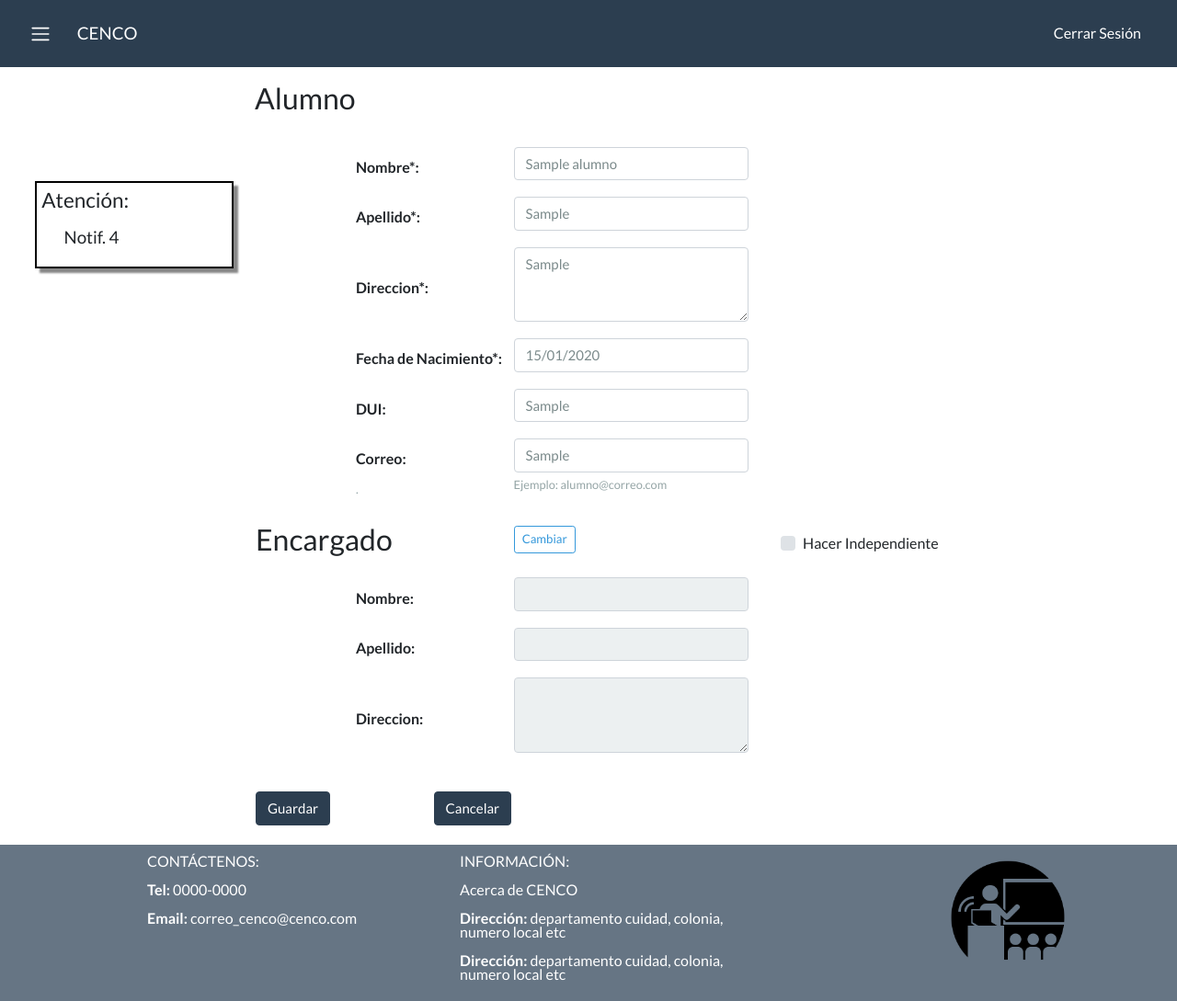
After one commit to robCastro/academica_cenco, a Django app: a page that uses templates/modulo_alumnos/modificar_alumno2.html in a window 1280 px wide. The commit adds this page. Shown: the whole page at 92% size. Run offline with Django 3.2, Linux system fonts and the light colour scheme; tables that the repository leaves empty hold one stand-in row (values such as "Sample post"); some libraries are stand-ins or nearby versions.

Commit message:
Avance de Pantalla Mod Alumno

```diff
--- a/apps_cenco/modulo_alumnos/urls.py
+++ b/apps_cenco/modulo_alumnos/urls.py
@@ -10,4 +10,5 @@ urlpatterns = [
     url(r'^misdatos/$', views.ver_alumno_propio, name="ver_alumno_propio"),
     url(r'^insertarAlum/$', views.inscribirAlumno, name="InsertarAlumnoV2"),
     url(r'^registrarEncargado/$',views.registrarEncargado, name="RegistrarEncargado"),
+    url(r'^modificarAlum/(?P<id_alumno>\d+)$', views.modificar_alumno2, name="modificar_alumnoV2"),
 ]
--- a/apps_cenco/modulo_alumnos/views.py
+++ b/apps_cenco/modulo_alumnos/views.py
@@ -436,3 +436,23 @@ def generarUsuario(nom, ape):
         cant = cant + 1
     usuario = str(usu) + str(cant)
     return usuario
+
+def modificar_alumno2(request, id_alumno):
+    try:
+        alumno = Alumno.objects.get(codigo = id_alumno)
+    except Alumno.DoesNotExist:
+        return Http404("Alumno no existe")
+
+    fechaFormatoEspecial =  alumno.fechaNacimiento.strftime("%d/%m/%Y")
+    cantidadtelefonos = Telefono.objects.filter(alumno=alumno).count()
+    hoy = datetime.now()
+    esMenor = hoy.year < alumno.fechaNacimiento.year + 18 or hoy.month < alumno.fechaNacimiento.month or hoy.day < alumno.fechaNacimiento.day
+    context = {
+        "alumno" : alumno,
+        "fechaNac" : fechaFormatoEspecial,
+        "notifTelefono" : cantidadtelefonos == 0,
+        "notifDui" : not esMenor and alumno.dui == "",
+        "notifCorreo" : alumno.correo == "",
+        "esDependiente" : alumno.encargado != None,
+    }
+    return render(request, "modulo_alumnos/modificar_alumno2.html", context)
--- /dev/null
+++ b/static/js/modificar_alumnos2.js
@@ -0,0 +1,62 @@
+var mostrandoComparacion;
+
+$( function() {
+    $( "#txtFechaNacAlumno" ).datepicker({
+        dateFormat: "dd/mm/yy",     //display de la fecha
+        altFormat: "yy-mm-dd",      //manejo para backend (NO FUNCIONA), se manda como dateFormat
+        minDate: "-90Y",
+        yearRange: "-90:+1",
+        monthNames: [ "Enero","Febrero","Marzo","Abril","Mayo","Junio","Julio","Agosto","Septiembre","Octubre","Noviembre","Diciembre"],
+        monthNamesShort: [ "Ene","Feb","Mar","Abr","May","Jun","Jul","Ago","Sep","Oct","Nov","Dic"],
+        dayNamesMin: [ "Do", "Lu", "Ma", "Mi", "Ju", "Vi", "Sa" ],
+        changeMonth: true,
+        changeYear: true,
+    });
+} );
+
+function cambiarEncargado(){
+    if(mostrandoComparacion){
+        document.getElementById('linkCambiar').innerText = "Cambiar";
+        document.getElementById('tableBusquedaEnc').hidden = true;
+        document.getElementById('cambiarEncargado').hidden = true;
+        document.getElementById('datosEncargado').hidden = false;
+        mostrandoComparacion = false;
+    }
+    else {
+        document.getElementById('linkCambiar').innerText = "Deshacer";
+        document.getElementById('tableBusquedaEnc').hidden = false;
+        document.getElementById('cambiarEncargado').hidden = false;
+        document.getElementById('datosEncargado').hidden = true;
+        mostrandoComparacion = true;
+    }
+}
+
+function asignarEncargado(){
+    if(mostrandoComparacion){
+        document.getElementById('linkAsignarEnc').innerText = "Asignar Encargado";
+        document.getElementById('asignarEncargado').hidden = true;
+        document.getElementById('tableBusquedaEnc').hidden = true;
+        document.getElementById('datosEncargado').hidden = true;
+        mostrandoComparacion = false;
+    }
+    else {
+        document.getElementById('linkAsignarEnc').innerText = "Cancelar";
+        document.getElementById('asignarEncargado').hidden = false;
+        document.getElementById('tableBusquedaEnc').hidden = false;
+        document.getElementById('datosEncargado').hidden = false;
+        mostrandoComparacion = true;
+    }
+}
+
+window.onload = function () {
+
+    //para facilitar control de comparacion de encargados
+    mostrandoComparacion = false;
+
+
+    //para evitar que link desplace pantalla hacia arriba
+    /*document.getElementById('linkCambiar').addEventListener("click", function (event) {
+        cambiarEncargado();
+        event.preventDefault();
+    });*/
+};
--- a/templates/modulo_alumnos/inscribir_alumnos.html
+++ b/templates/modulo_alumnos/inscribir_alumnos.html
@@ -9,8 +9,10 @@
     <script src="{% static 'js/jquery.min.js' %}" xmlns="http://www.w3.org/1999/html"></script>
     <script src="{% static 'js/crear_encargado2.js' %}"></script>
 
+    <!-- Necesarios para widgets -->
     <script src="{% static 'js/jquery-1.12.4/jquery-1.12.4.js' %}"></script>
     <script src="{% static 'js/jquery-1.12.4/jquery-ui.js' %}"></script>
+
     <script>
 
 //Variables Globales
--- /dev/null
+++ b/templates/modulo_alumnos/modificar_alumno2.html
@@ -0,0 +1,364 @@
+{% extends 'plantillas_base/base_asistente.html' %}
+{% load staticfiles %}
+
+{% block titulo %} Modificar Alumno {% endblock %}
+
+{% block head_content %}
+    <link href=" {% static 'css/alerts_notificaciones.css' %} " rel="stylesheet">
+    <link href=" {% static 'css/formato_consultar_grupos.css' %} " rel="stylesheet">
+    <script src="{% static 'js/jquery.min.js' %}" xmlns="http://www.w3.org/1999/html"></script>
+    <script src="{% static 'js/modificar_alumnos2.js' %}"></script>
+
+    <!-- Necesarios para widgets -->
+    <link rel="stylesheet" href="{% static 'css/jquery-1.12.1ui/jquery-ui.css' %}">
+    <script src="{% static 'js/jquery-1.12.4/jquery-1.12.4.js' %}"></script>
+    <script src="{% static 'js/jquery-1.12.4/jquery-ui.js' %}"></script>
+{% endblock %}
+
+{% block content %}
+    <!-- ALERTAS -->
+    <div class="divEscondido" id="mensajeEmergente">
+        <span class="btnCerrar">&times;</span>
+            <strong></strong>
+    </div>
+    <!-- FIN_ALERTAS -->
+
+    <div style="padding-top: 1%; padding-left: 20%">
+        <h3>Alumno</h3>
+    </div>
+
+    <table width="100%">
+        <tr>
+            <td width='20%' style="padding-top: 5%" rowspan="4" valign="top">
+                <div class='divNotifGrupo' >
+                    <h4>Atención:</h4>
+                    <div style="padding-left: 12%">
+                        <p></p>
+                        {% if notifTelefono %}
+                        <h5>Ingresar Telefono</h5><p></p>
+                        {% endif %}
+                        {% if notifDui %}
+                        <h5>Solicitar Dui</h5><p></p>
+                        {% endif %}
+                        {% if notifCorreo %}
+                        <h5>Solicitar Correo</h5><p></p>
+                        {% endif %}
+                        <h5>Notif. 4</h5><p></p>
+                    </div>
+                </div>
+            </td>
+            <td width="80%" style="padding-top: 2%; padding-left: 9%" valign="top">
+                <input type="text" id="txtCodigoAlumno" value="{{ alumno.codigo }}" hidden="">
+                <table width="100%">
+                    <tr>
+                        <td width="20%">
+                            <label for="txtNombreAlumno"><strong>Nombre*: </strong></label>
+                        </td>
+                        <td width="30%">
+                            <div class="form-group">
+                                <input type="text" required="" id="txtNombreAlumno" value="{{ alumno.nombre }}" class="form-control">
+                            </div>
+                        </td>
+                        <td></td>
+                    </tr>
+                    <tr>
+                        <td>
+                            <label for="txtApellidoAlumno"><strong>Apellido*: </strong></label>
+                        </td>
+                        <td>
+                            <div class="form-group">
+                                <input type="text" required="" id="txtApellidoAlumno" value="{{ alumno.apellido }}" class="form-control">
+                            </div>
+                        </td>
+                    </tr>
+                    <tr>
+                        <td>
+                            <label for="txtDireccionAlumno"><strong>Direccion*: </strong></label>
+                        </td>
+                        <td>
+                            <div class="form-group">
+                                <textarea class="form-control" required="" id="txtDireccionAlumno" rows="3">{{ alumno.direccion }}</textarea>
+                            </div>
+                        </td>
+                    </tr>
+                    <tr>
+                        <td>
+                            <label for="txtFechaNacAlumno"><strong>Fecha de Nacimiento*: </strong></label>
+                        </td>
+                        <td>
+                            <div class="form-group">
+                                <input class="form-control" id="txtFechaNacAlumno" value="{{ fechaNac }}" type="text" />
+                            </div>
+                        </td>
+                    </tr>
+                    <tr>
+                        <td>
+                            <label for="txtDuiAlumno"><strong>DUI: </strong></label>
+                        </td>
+                        <td>
+                            <div class="form-group">
+                                <input type="text" id="txtDuiAlumno" value="{{ alumno.dui }}" pattern="[0-9][0-9][0-9][0-9][0-9][0-9][0-9][0-9][-][0-9]" class="form-control" maxlength="10" />
+                            </div>
+                        </td>
+                    </tr>
+                    <tr>
+                        <td>
+                            <label for="txtCorreoAlumno"><strong>Correo: </strong></label>
+                            <!-- Small para mantener alineacion -->
+                            <small id="emailHelp" class="form-text text-muted">.</small>
+                        </td>
+                        <td>
+                            <div class="form-group">
+                                <input class="form-control" id="txtCorreoAlumno" value="{{ alumno.correo }}" aria-describedby="emailHelp" type="email">
+                                <small id="emailHelp" class="form-text text-muted">Ejemplo: alumno@correo.com</small>
+                                <div class="invalid-feedback">Correo no válido</div>
+                            </div>
+                        </td>
+                    </tr>
+                </table>
+            </td>
+        </tr>
+    </table>
+    {% if esDependiente %}
+
+    <div style="padding-top: 1%; padding-left: 20%">
+        <table width="100%">
+            <tr>
+                <td width="29%">
+                    <h3 id="tituloEnc">Encargado</h3>
+                </td>
+                <td width="30%">
+                    <label for="tituloEnc"><button id="linkCambiar" onclick="cambiarEncargado()" class="btn btn-outline-info btn-sm">Cambiar</button></label>
+                </td>
+                <td width="18%">
+                    <div class="custom-control custom-checkbox">
+                        <input class="custom-control-input" id="hacerIndependiente" type="checkbox">
+                        <label class="custom-control-label" for="hacerIndependiente">Hacer Independiente</label>
+                    </div>
+                </td>
+                <td></td>
+            </tr>
+        </table>
+    </div>
+
+    <div id="datosEncargado" style="padding-top: 1%; padding-left: 29%">
+    <table width="100%">
+        <tr>
+            <td width="20%">
+                <label for="nomEnc"><strong>Nombre:</strong></label>
+            </td>
+            <td width="30%" >
+                <div class="form-group">
+                    <input type="text" id="nomEnc" readonly="" class="form-control">
+                </div>
+            </td>
+            <td></td>
+        </tr>
+        <tr>
+            <td>
+                <label for="apeEnc"><strong>Apellido:</strong></label>
+            </td>
+            <td>
+                <div class="form-group">
+                    <input type="text" id="apeEnc" readonly="" class="form-control">
+                </div>
+            </td>
+            <td></td>
+        </tr>
+        <tr>
+            <td>
+                <label for="apeEnc"><strong>Direccion:</strong></label>
+            </td>
+            <td>
+                <div class="form-group">
+                    <textarea id="dirEnc" class="form-control" readonly="" rows="3"></textarea>
+                </div>
+            </td>
+            <td></td>
+        </tr>
+    </table>
+    </div>
+
+    <div style="padding-top: 1%; padding-left: 23%"  id="tableBusquedaEnc" hidden="">
+        <table width="100%">
+            <tr>
+                <td width="15%">
+                    <label for="buscarEncargado"><strong>Busqueda: </strong></label>
+                </td>
+                <td width="20%">
+                    <div class="form-group">
+                        <input type="text" id="buscarEncargado" class="form-control">
+                    </div>
+                </td>
+                <td></td>
+            </tr>
+        </table>
+    </div>
+
+    <div id="cambiarEncargado" style="padding-top: 3%" hidden="">
+        <table width="100%" >
+            <tr>
+                <td style="padding-left: 5%">
+                    <h4>Actual:</h4>
+                </td>
+                <td >
+                    <h4>Nuevo:</h4>
+                </td>
+            </tr>
+        </table>
+        <table width="100%">
+            <input type="text" id="codEncargadoNuevo" hidden="">
+            <tr>
+                <td style="padding-left: 6%" width="15%">
+                    <label for="nombreEncActual"><strong>Nombre:</strong></label>
+                </td>
+                <td width="20%">
+                    <div class="form-group">
+                        <input type="text" id="nombreEncActual" readonly="" class="form-control">
+                    </div>
+                </td>
+                <td width="15%"></td>
+                <td width="9%">
+                    <label for="nombreEncNuevo"><strong>Nombre:</strong></label>
+                </td>
+                <td width="20%">
+                    <div class="form-group">
+                        <input type="text" id="nombreEncNuevo" readonly="" class="form-control">
+                    </div>
+                </td>
+                <td width=""></td>
+            </tr>
+            <tr>
+                <td style="padding-left: 6%">
+                    <label for="apellidoEncActual"><strong>Apellido:</strong></label>
+                </td>
+                <td>
+                    <div class="form-group">
+                        <input type="text" id="apellidoEncActual" readonly="" class="form-control">
+                    </div>
+                </td>
+                <td></td>
+                <td>
+                    <label for="apellidoEncNuevo"><strong>Apellido:</strong></label>
+                </td>
+                <td>
+                    <div class="form-group">
+                        <input type="text" id="apellidoEncNuevo" readonly="" class="form-control">
+                    </div>
+                </td>
+                <td></td>
+            </tr>
+            <tr>
+                <td style="padding-left: 6%">
+                    <label for="direccionEncAct"><strong>Direccion:</strong></label>
+                </td>
+                <td>
+                    <div class="form-group">
+                        <textarea id="direccionEncAct" readonly="" rows="3" class="form-control"></textarea>
+                    </div>
+                </td>
+                <td></td>
+                <td>
+                    <label for="direccionEncNuevo"><strong>Direccion:</strong></label>
+                </td>
+                <td>
+                    <div class="form-group">
+                        <textarea id="direccionEncNuevo" readonly="" rows="3" class="form-control"></textarea>
+                    </div>
+                </td>
+                <td></td>
+            </tr>
+        </table>
+    </div>
+    <div style="padding-left: 20%; padding-top: 2%">
+        <form>
+            <table width="100%" >
+                <td width="10%">
+                    <button class="btn btn-primary">Guardar</button>
+                </td>
+                <td width="10%"></td>
+                <td width="10%">
+                    <button class="btn btn-primary">Cancelar</button>
+                </td>
+                <td></td>
+            </table>
+        </form>
+    </div>
+
+    {% else %}
+
+        <div style="padding-left: 43%; padding-top: 1%" >
+            <button id="linkAsignarEnc" onclick="asignarEncargado()" class="btn btn-outline-info btn-sm">Asignar Encargado</button>
+        </div>
+        <div style="padding-top: 1%; padding-left: 20%" id="asignarEncargado" hidden="">
+            <h3 id="tituloEnc">Encargado</h3>
+        </div>
+        <div style="padding-top: 1%; padding-left: 23%"  id="tableBusquedaEnc" hidden="">
+            <table width="100%">
+                <tr>
+                    <td width="15%">
+                        <label for="buscarEncargado"><strong>Busqueda: </strong></label>
+                    </td>
+                    <td width="20%">
+                        <div class="form-group">
+                            <input type="text" id="buscarEncargado" class="form-control">
+                        </div>
+                    </td>
+                    <td></td>
+                </tr>
+            </table>
+        </div>
+        <div id="datosEncargado" style="padding-top: 1%; padding-left: 29%" hidden="">
+        <table width="100%">
+            <tr>
+                <td width="20%">
+                    <label for="nomEnc"><strong>Nombre:</strong></label>
+                </td>
+                <td width="30%" >
+                    <div class="form-group">
+                        <input type="text" id="nomEnc" readonly="" class="form-control">
+                    </div>
+                </td>
+                <td></td>
+            </tr>
+            <tr>
+                <td>
+                    <label for="apeEnc"><strong>Apellido:</strong></label>
+                </td>
+                <td>
+                    <div class="form-group">
+                        <input type="text" id="apeEnc" readonly="" class="form-control">
+                    </div>
+                </td>
+                <td></td>
+            </tr>
+            <tr>
+                <td>
+                    <label for="apeEnc"><strong>Direccion:</strong></label>
+                </td>
+                <td>
+                    <div class="form-group">
+                        <textarea id="dirEnc" class="form-control" readonly="" rows="3"></textarea>
+                    </div>
+                </td>
+                <td></td>
+            </tr>
+        </table>
+        </div>
+        <div style="padding-left: 20%; padding-top: 2%">
+        <form>
+            <table width="100%" >
+                <td width="10%">
+                    <button class="btn btn-primary">Guardar</button>
+                </td>
+                <td width="10%"></td>
+                <td width="10%">
+                    <button class="btn btn-primary">Cancelar</button>
+                </td>
+                <td></td>
+            </table>
+        </form>
+    </div>
+    {% endif %}
+
+{% endblock %}
```
